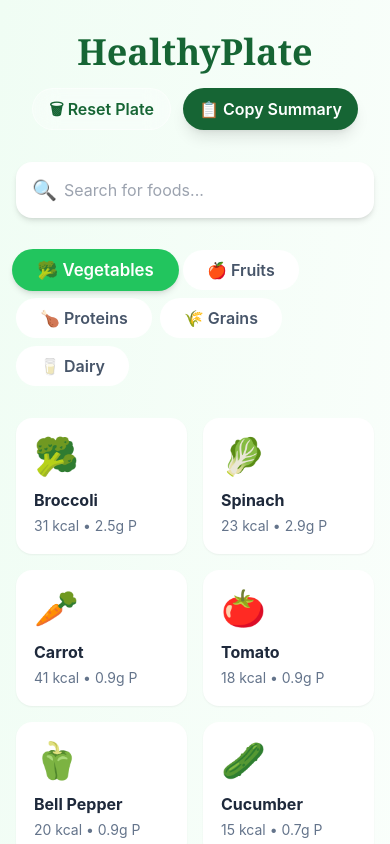
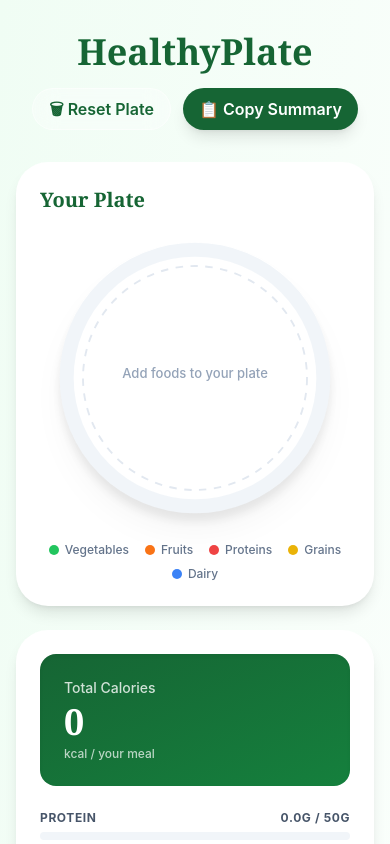
Before and after one commit to Jayrajsinh7254/Healthy-Plate, a React (Vite) app: page / in a window 390 px wide. Shown: the top 844 px of the page. Built offline with nearby package versions, Linux system fonts and the light colour scheme.

Commit message:
mobile-resp

```diff
--- a/src/App.jsx
+++ b/src/App.jsx
@@ -587,8 +587,9 @@ Balance Score: ${score}%
         </div>
       )}
 
+      <div className="grid grid-cols-1 lg:grid-cols-2 gap-8">
         {/* Search Bar */}
-      <div className="mb-8 relative">
+        <div className="lg:col-span-2 order-2 lg:order-1 relative">
           <input
             type="text"
             placeholder="Search for foods..."
@@ -599,9 +600,8 @@ Balance Score: ${score}%
           <span className="absolute left-4 top-1/2 -translate-y-1/2 text-slate-400 text-xl">🔍</span>
         </div>
 
-      <div className="grid grid-cols-1 lg:grid-cols-[1fr,340px] gap-8">
         {/* LEFT COLUMN: Food Selector */}
-        <div className="space-y-8">
+        <div className="space-y-8 order-3 lg:order-2">
           {/* Category Tabs */}
           <div className="flex flex-wrap gap-2">
             {CATEGORIES.map(cat => (
@@ -681,7 +681,7 @@ Balance Score: ${score}%
         </div>
 
         {/* RIGHT COLUMN: Plate & Stats */}
-        <div className="space-y-6">
+        <div className="space-y-6 order-1 lg:order-3">
           {/* Your Plate Card */}
           <div className="bg-white p-6 rounded-[2rem] shadow-lg text-center relative overflow-hidden">
             <div className="flex justify-between items-center mb-6">
```
Lines whose indentation alone changed are shown as unchanged.
